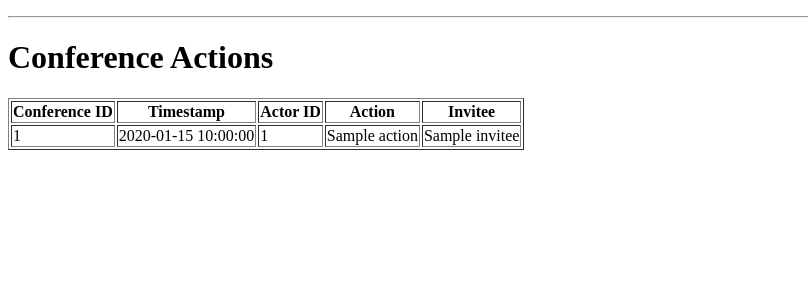
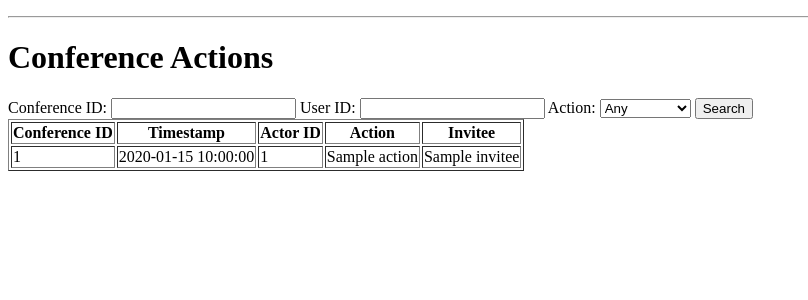
Before and after one commit to krispepper/530_2026_09_conference, a Flask app: template src/templates/audit_log.html in a window 1280 px wide. Shown: the part 42-342 px from the top of the page, without its empty margins (0-808 px from the left). Run offline with Flask 3, Linux system fonts and the light colour scheme; the template is opened without the code that fills it: most values are stand-ins (such as "Sample title", 1, 10 or a date in 2020); parts of the project's set-up code (start-up, migrations or seed data) failed here and were passed over.

Commit message:
Add search UI and no results message.

```diff
--- a/src/app.py
+++ b/src/app.py
@@ -327,6 +327,7 @@ def view_audit_log():
     return render_template(
         'audit_log.html',
         log=log,
+        no_results=(len(log)==0)
     )
 
 if __name__ == '__main__':
--- a/src/templates/audit_log.html
+++ b/src/templates/audit_log.html
@@ -7,6 +7,33 @@
 <body>
     {% include '_navigation.html' %}
     <h1>Conference Actions</h1>
+    <label for="confSearch">Conference ID: </label>
+    <input id="confSearch" name="confSearch" type="text"></input>
+    <label for="userSearch">User ID: </label>
+    <input id="userSearch" name="userSearch" type="text"></input>
+    <label for="actSearch">Action: </label>
+    <select id="actSearch" name="actSearch">
+        <option value="" selected>Any</option>
+        <option value="CREATE">CREATE</option>
+        <option value="INVITE">INVITE</option>
+        <option value="REGISTER">REGISTER</option>
+        <option value="UNREGISTER">REGISTER</option>
+    </select>
+    <button id="search" onclick="search()">Search</button>
+    <script>
+        function search(){
+            var conf = document.getElementById("confSearch").value;
+            var user = document.getElementById("userSearch").value;
+            var act = document.getElementById("actSearch").value;
+
+            var href = "/conference_audit" + (conf || user || act ? "?" : "") +
+                (conf ? "conference=%" + conf + "%" + (user || act ? "&" : "") : "") +
+                (user ? "user=" + user + (act ? "&" : "") : "") +
+                (act ? "action=" + act : "")
+
+            window.location.href = href;
+        }
+    </script>
     <table border="1">
         <tr>
             <th>Conference ID</th>
@@ -25,5 +52,8 @@
         </tr>
         {% endfor %}
     </table>
+    {% if no_results %}
+    <p>No log entries match your search.</p>
+    {% endif %}
 </body>
 </html>
```
